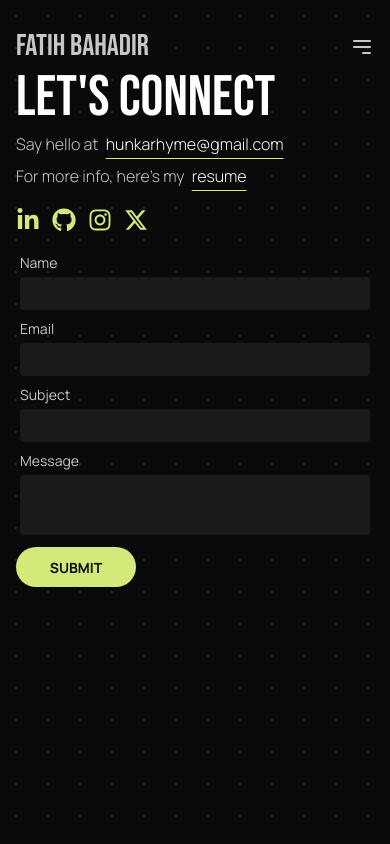
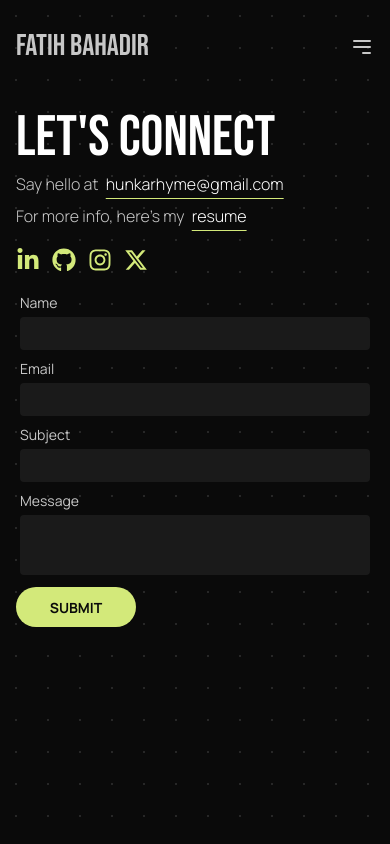
Before and after one commit to fatihbahadir/portfolio, a Next.js app: page /contact in a window 390 px wide. Built offline with nearby package versions, Linux system fonts and the light colour scheme.

Commit message:
ui(contact): ui bug fixed

```diff
--- a/app/contact/page.tsx
+++ b/app/contact/page.tsx
@@ -5,7 +5,7 @@ import React from "react";
 
 const Contact = () => {
   return (
-    <section className="max-h-screen -mt-10 lg:mt-0 lg:h-[calc(100vh-113px)] max-w-screen flex items-center justify-center overflow-y-hidden">
+    <section className="max-h-screen lg:mt-0 lg:h-[calc(100vh-113px)] max-w-screen flex items-center justify-center overflow-y-hidden">
       <div className="flex lg:flex-row flex-col items-start justify-between w-full gap-5 lg:gap-0">
           <ContactLeft/>
         <div className="flex flex-col w-full sm:max-w-full lg:w-[400px] xl:w-[500px]">
```
